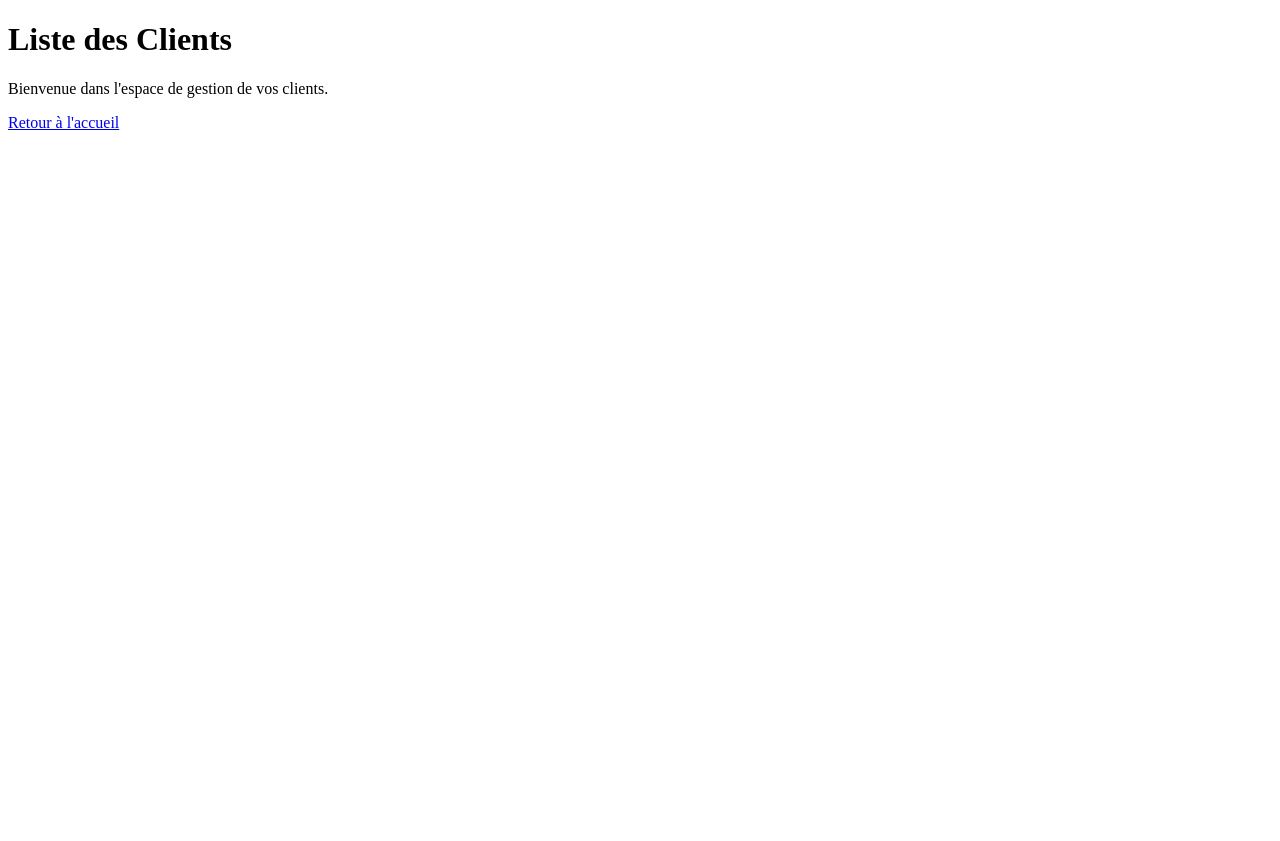
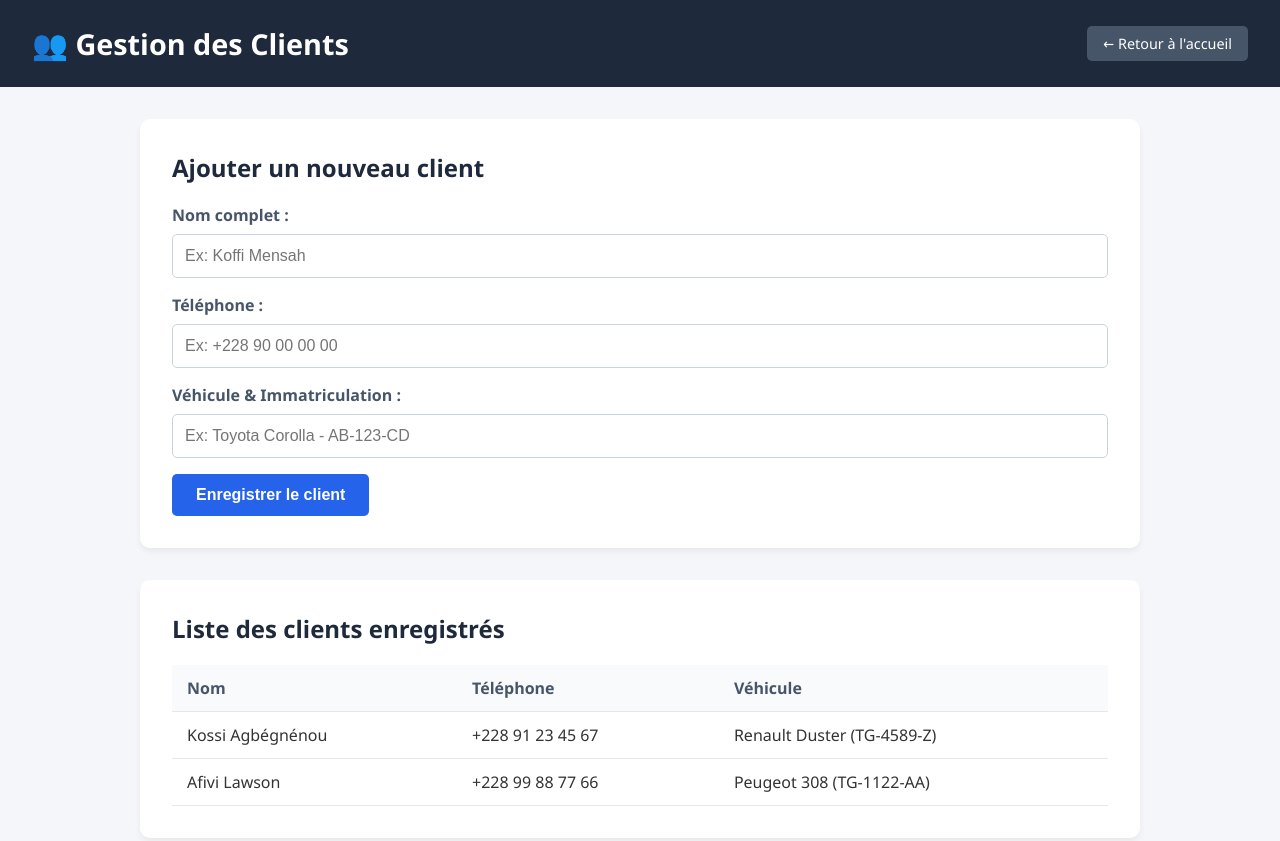
Before and after one commit to dbenisson77-art/GaragePro, a plain HTML site: page vues/vues/clients.html in a window 1280 px wide. Before the commit the page ends 800 px from the top, so only its background shows below. Drawn offline with Linux system fonts and the light colour scheme.

Commit message:
Update clients.html

```diff
--- a/vues/vues/clients.html
+++ b/vues/vues/clients.html
@@ -2,11 +2,161 @@
 <html lang="fr">
 <head>
     <meta charset="UTF-8">
+    <meta name="viewport" content="width=device-width, initial-scale=1.0">
     <title>GaragePro - Gestion des Clients</title>
+    <style>
+        body {
+            font-family: 'Segoe UI', Tahoma, Geneva, Verdana, sans-serif;
+            background-color: #f4f6f9;
+            margin: 0;
+            padding: 0;
+            color: #333;
+        }
+        header {
+            background-color: #1e293b;
+            color: white;
+            padding: 1.5rem 2rem;
+            display: flex;
+            justify-content: space-between;
+            align-items: center;
+        }
+        header h1 {
+            margin: 0;
+            font-size: 1.8rem;
+        }
+        .btn-retour {
+            background-color: #475569;
+            color: white;
+            padding: 0.5rem 1rem;
+            text-decoration: none;
+            border-radius: 5px;
+            font-size: 0.9rem;
+            transition: background-color 0.2s;
+        }
+        .btn-retour:hover {
+            background-color: #334155;
+        }
+        .container {
+            max-width: 1000px;
+            margin: 2rem auto;
+            padding: 0 20px;
+        }
+        .card {
+            background: white;
+            padding: 2rem;
+            border-radius: 10px;
+            box-shadow: 0 4px 6px rgba(0, 0, 0, 0.05);
+            margin-bottom: 2rem;
+        }
+        h2 {
+            margin-top: 0;
+            color: #1e293b;
+        }
+        table {
+            width: 100%;
+            border-collapse: collapse;
+            margin-top: 1rem;
+        }
+        th, td {
+            padding: 12px 15px;
+            text-align: left;
+            border-bottom: 1px solid #e2e8f0;
+        }
+        th {
+            background-color: #f8fafc;
+            color: #475569;
+            font-weight: 600;
+        }
+        tr:hover {
+            background-color: #f1f5f9;
+        }
+        .form-group {
+            margin-bottom: 1rem;
+        }
+        label {
+            display: block;
+            margin-bottom: 0.5rem;
+            font-weight: 600;
+            color: #475569;
+        }
+        input {
+            width: 100%;
+            padding: 0.75rem;
+            border: 1px solid #cbd5e1;
+            border-radius: 5px;
+            font-size: 1rem;
+            box-sizing: border-box;
+        }
+        .btn-submit {
+            background-color: #2563eb;
+            color: white;
+            border: none;
+            padding: 0.75rem 1.5rem;
+            font-size: 1rem;
+            border-radius: 5px;
+            cursor: pointer;
+            font-weight: 600;
+            transition: background-color 0.2s;
+        }
+        .btn-submit:hover {
+            background-color: #1d4ed8;
+        }
+    </style>
 </head>
 <body>
-    <h1>Liste des Clients</h1>
-    <p>Bienvenue dans l'espace de gestion de vos clients.</p>
-    <a href="/vues/index.html">Retour à l'accueil</a>
+
+    <header>
+        <h1>👥 Gestion des Clients</h1>
+        <a href="/" class="btn-retour">← Retour à l'accueil</a>
+    </header>
+
+    <div class="container">
+        <!-- Formulaire d'ajout (visuel pour l'instant) -->
+        <div class="card">
+            <h2>Ajouter un nouveau client</h2>
+            <form onsubmit="event.preventDefault(); alert('Client enregistré avec succès !');">
+                <div class="form-group">
+                    <label for="nom">Nom complet :</label>
+                    <input type="text" id="nom" placeholder="Ex: Koffi Mensah" required>
+                </div>
+                <div class="form-group">
+                    <label for="telephone">Téléphone :</label>
+                    <input type="text" id="telephone" placeholder="Ex: +228 90 00 00 00" required>
+                </div>
+                <div class="form-group">
+                    <label for="vehicule">Véhicule & Immatriculation :</label>
+                    <input type="text" id="vehicule" placeholder="Ex: Toyota Corolla - AB-123-CD" required>
+                </div>
+                <button type="submit" class="btn-submit">Enregistrer le client</button>
+            </form>
+        </div>
+
+        <!-- Liste des clients -->
+        <div class="card">
+            <h2>Liste des clients enregistrés</h2>
+            <table>
+                <thead>
+                    <tr>
+                        <th>Nom</th>
+                        <th>Téléphone</th>
+                        <th>Véhicule</th>
+                    </tr>
+                </thead>
+                <tbody>
+                    <tr>
+                        <td>Kossi Agbégnénou</td>
+                        <td>+228 91 23 45 67</td>
+                        <td>Renault Duster (TG-4589-Z)</td>
+                    </tr>
+                    <tr>
+                        <td>Afivi Lawson</td>
+                        <td>+228 99 88 77 66</td>
+                        <td>Peugeot 308 (TG-1122-AA)</td>
+                    </tr>
+                </tbody>
+            </table>
+        </div>
+    </div>
+
 </body>
 </html>
```
